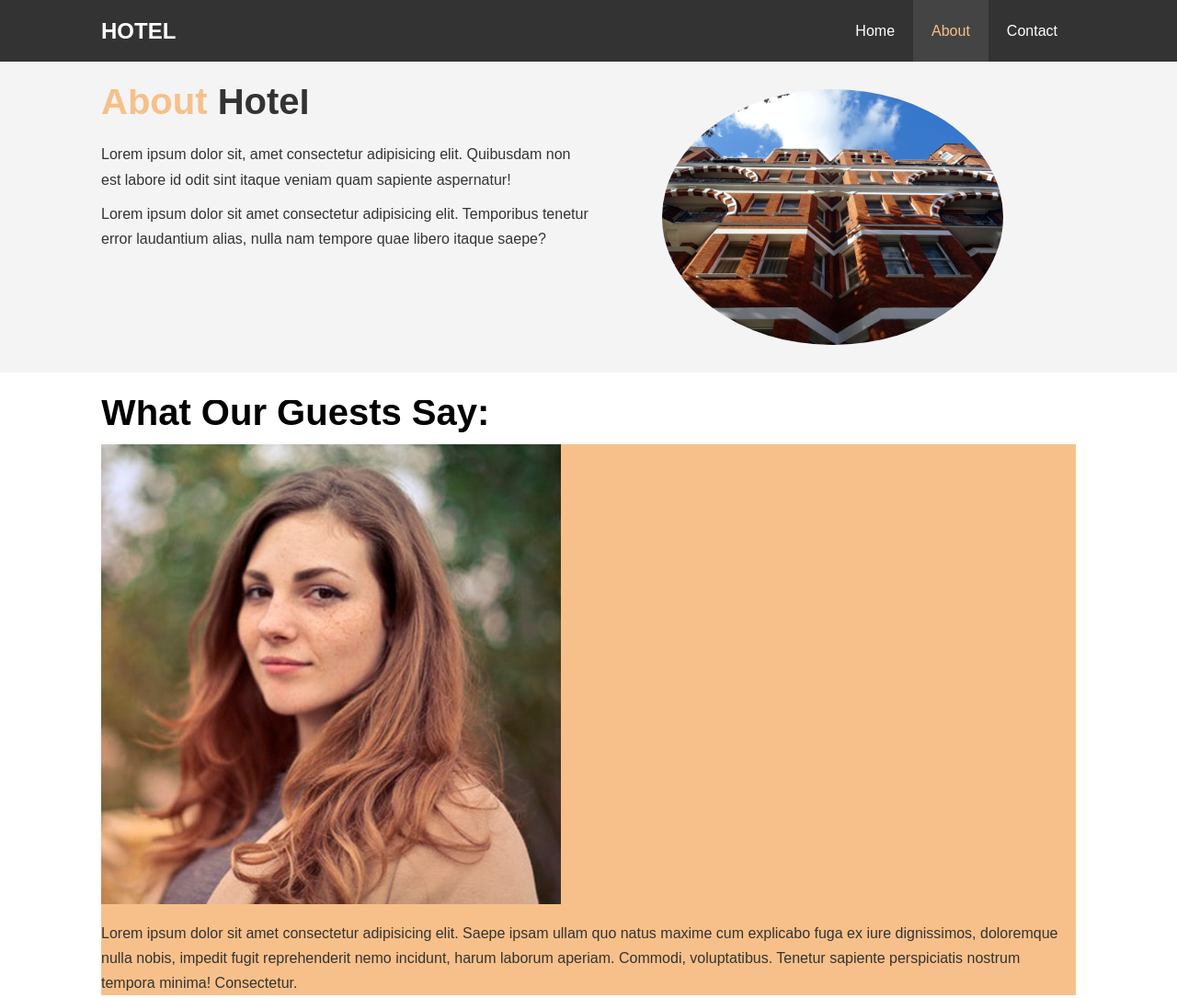
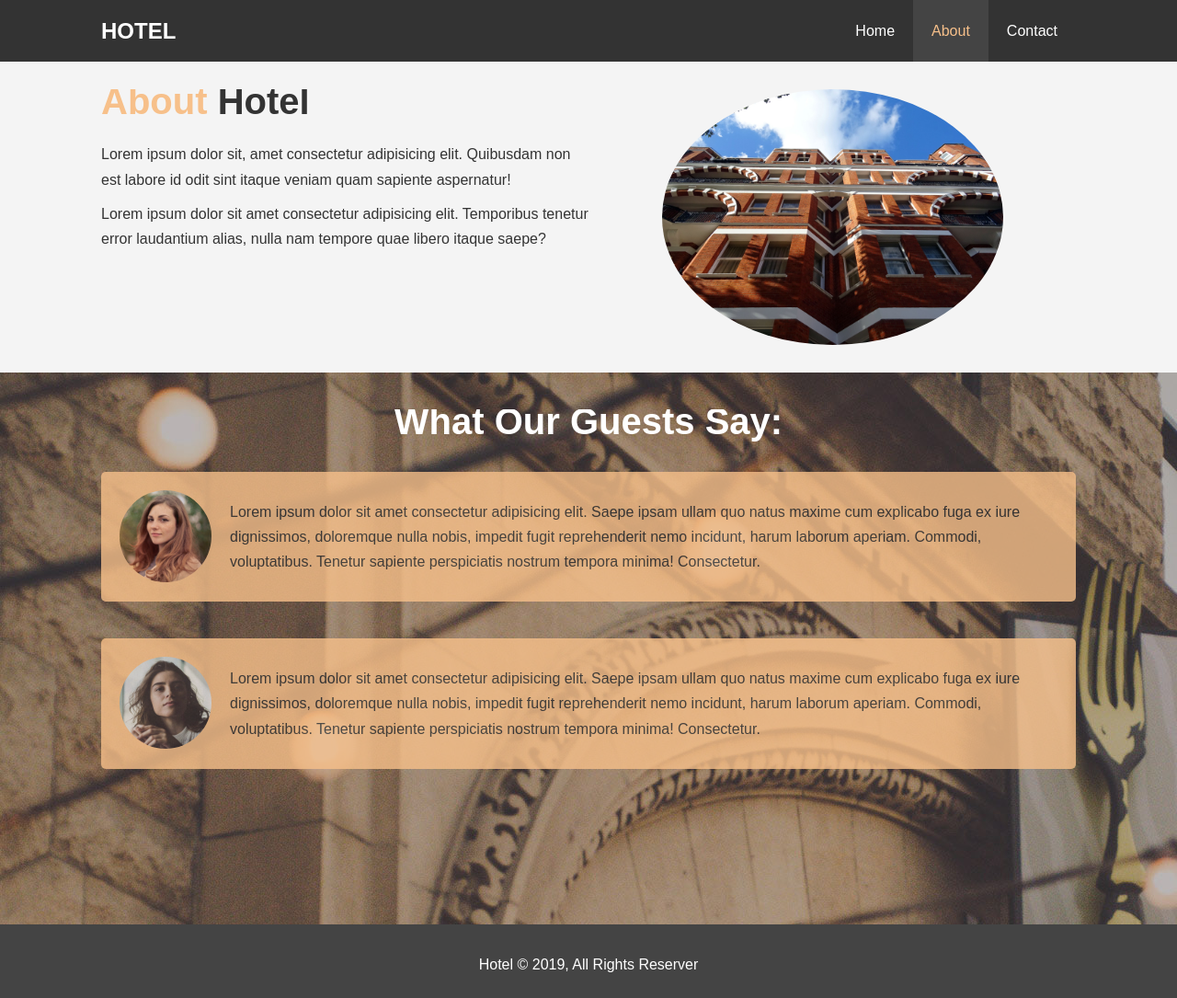
Before and after one commit to PaskoM/hotel_website, a plain HTML site: page about.html in a window 1280 px wide. Shown: the top 1085 px of the page at 92% size. Drawn offline with Linux system fonts and the light colour scheme.

Commit message:
testimonials style

```diff
--- a/css/style.css
+++ b/css/style.css
@@ -204,6 +204,33 @@ p {
   min-height: 100%;
 }
 
+/* Testimonials */
+
+#testimonials {
+  height: 600px;
+  background: url('../img/test-bg.jpg') no-repeat;
+  padding-top:40px;
+}
+
+#testimonials h2 {
+  color: #fff;
+  text-align: center;
+  padding-bottom: 40px;
+}
+
+#testimonials .testimonial {
+  padding: 20px;
+  margin-bottom: 40px;
+  border-radius: 5px;
+  opacity: 0.8;
+}
+
+#testimonials .testimonial img {
+  width: 100px;
+  float: left;
+  margin-right: 20px;
+  border-radius: 50%;
+}
 
 /* Footer */
 #main-footer {
```
